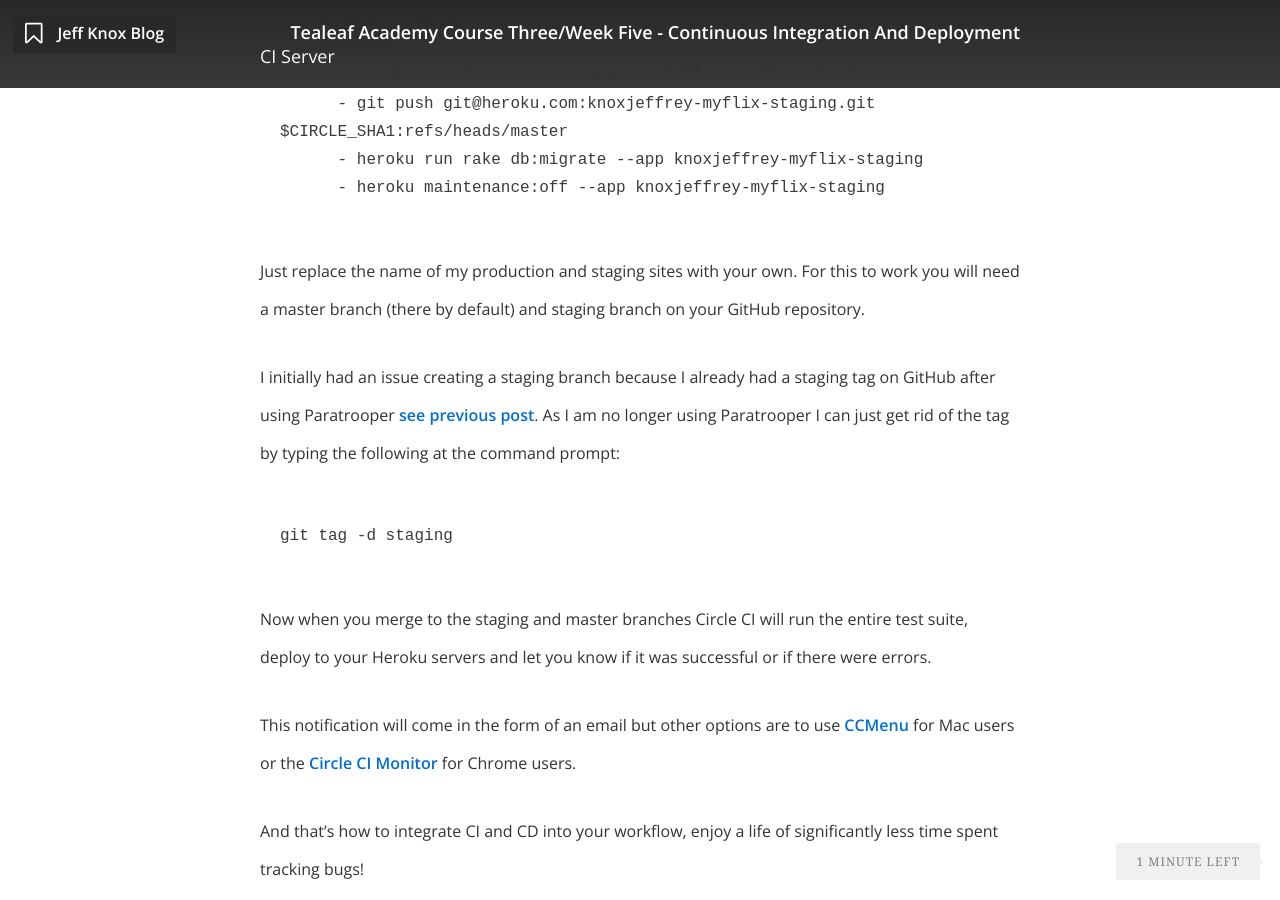
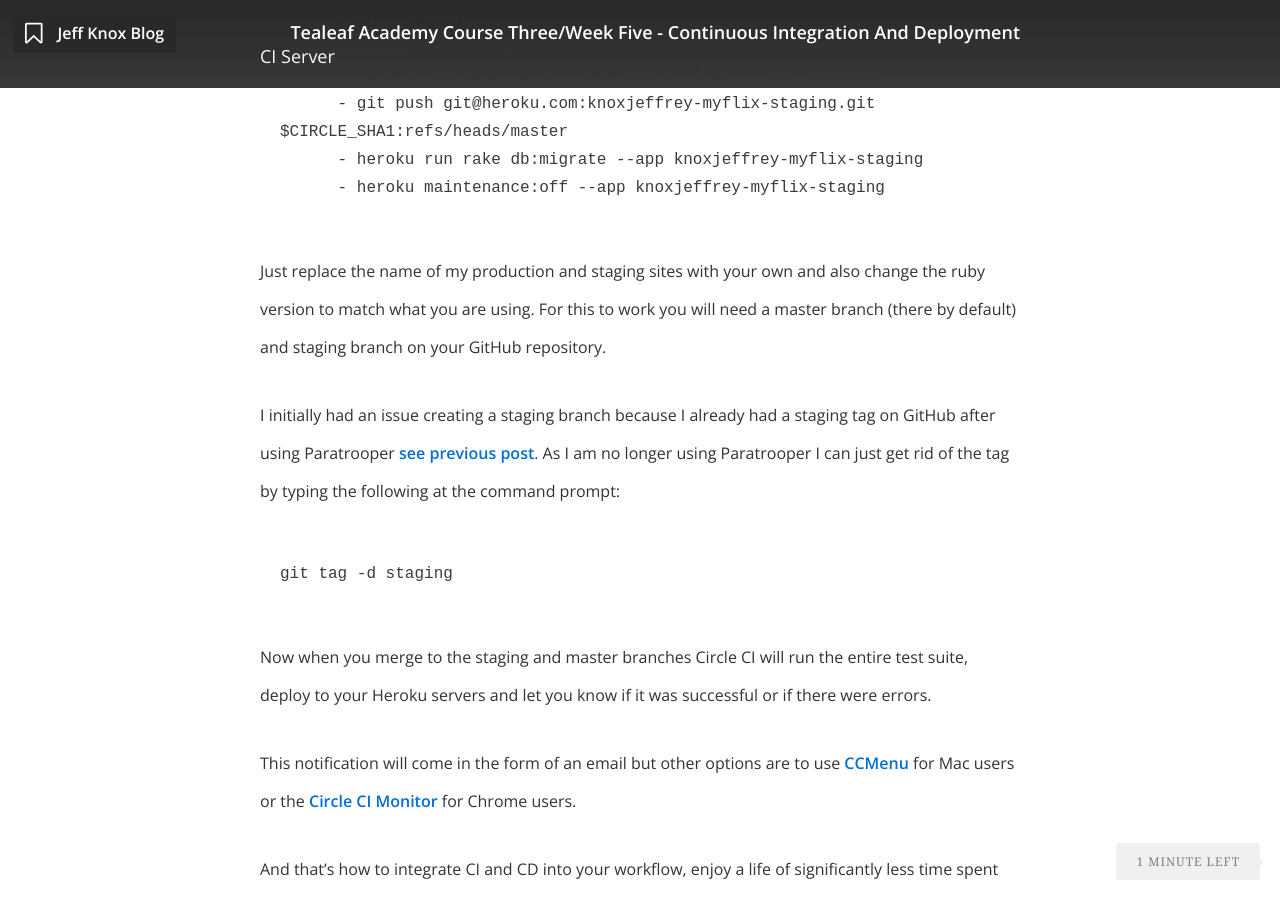
Before and after one commit to knoxjeffrey/knoxjeffrey.github.io, a Jekyll site: the page built from _posts/2015-03-20-course-three-week-five-continuous-integration-and-deployment.markdown, in a window 1280 px wide and 900 px high, scrolled down 2985 px. Built offline with Jekyll 4.4.1, drawn with Linux system fonts in a browser that asks for light colours; nearby versions of some CDN libraries.

Commit message:
edit to CI and CD

```diff
--- a/_posts/2015-03-20-course-three-week-five-continuous-integration-and-deployment.markdown
+++ b/_posts/2015-03-20-course-three-week-five-continuous-integration-and-deployment.markdown
@@ -69,7 +69,7 @@
           - heroku run rake db:migrate --app knoxjeffrey-myflix-staging
           - heroku maintenance:off --app knoxjeffrey-myflix-staging
 
-Just replace the name of my production and staging sites with your own.  For this to work you will need a master branch (there by default) and staging branch on your GitHub repository.
+Just replace the name of my production and staging sites with your own and also change the ruby version to match what you are using.  For this to work you will need a master branch (there by default) and staging branch on your GitHub repository.
 
 I initially had an issue creating a staging branch because I already had a staging tag on GitHub after using Paratrooper [see previous post](../../../../2015/03/19/course-three-week-five-simple-deployment-pipeline/).  As I am no longer using Paratrooper I can just get rid of the tag by typing the following at the command prompt:
 
```
